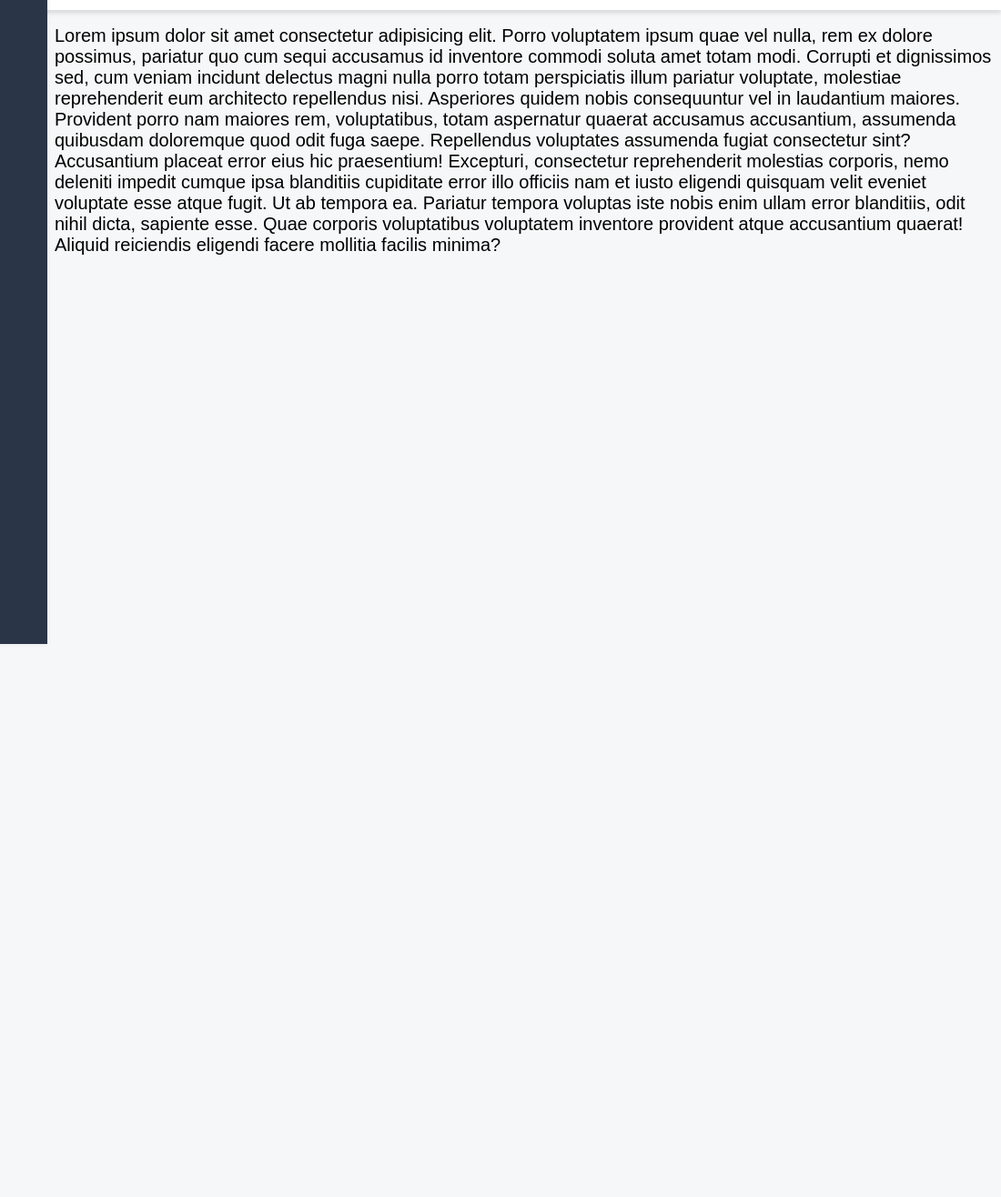
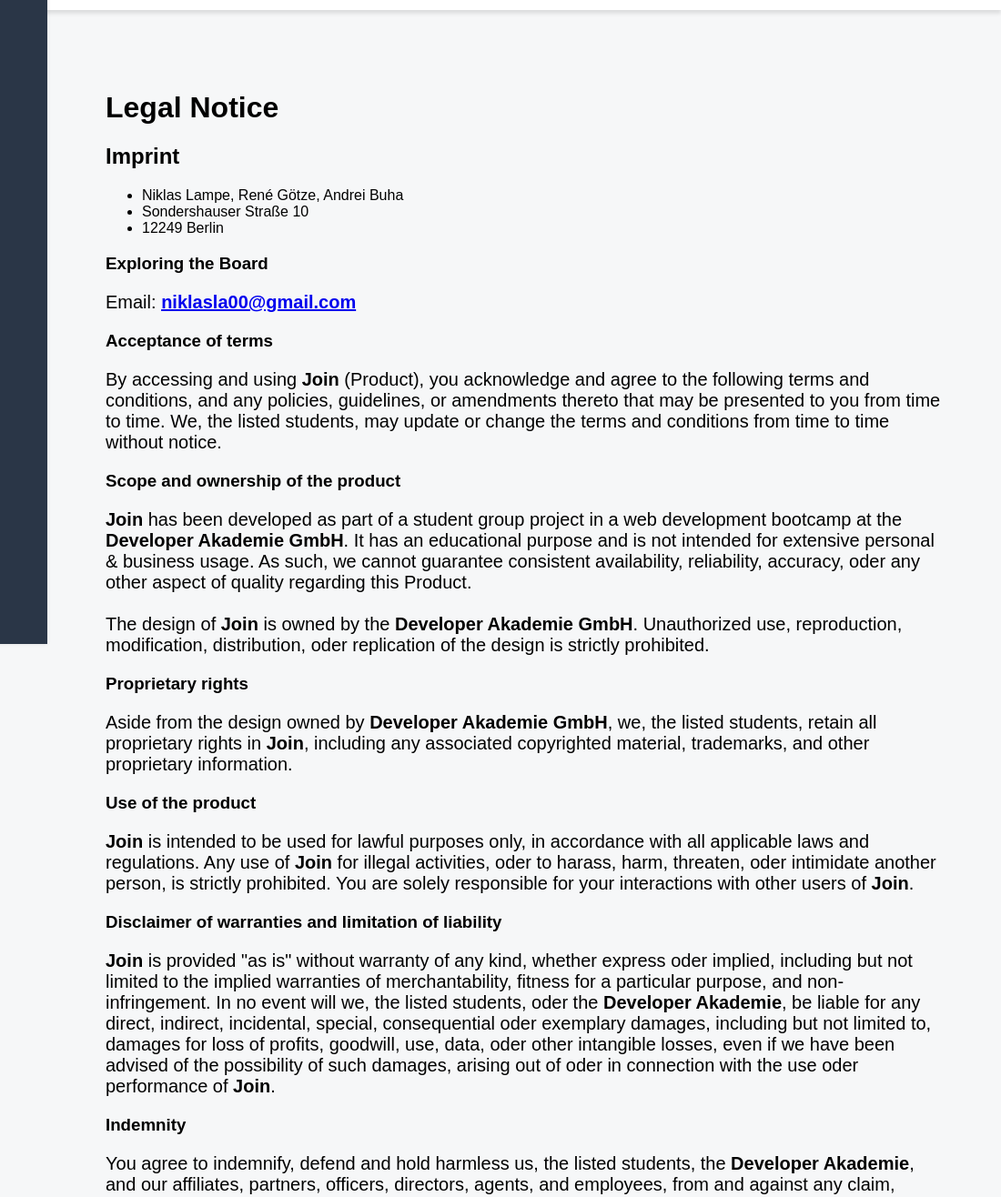
Before and after one commit to Andrei-Octavian-Buha/join, a plain HTML site: page legal.html in a window 1280 px wide. Shown: the part 92-1408 px from the top of the page at 91% size, 180-1280 px from the left. Before the commit the page ends 920 px from the top, so only its background shows below. Drawn offline with Linux system fonts and the light colour scheme.

Commit message:
Added Legal Notice

```diff
--- a/legal.html
+++ b/legal.html
@@ -10,13 +10,69 @@
 </head>
 <body onload="includeHTML()">
     <div class="" w3-include-html="./templates/header.html"></div>
-    <div class="content">
-        <p>Lorem ipsum dolor sit amet consectetur adipisicing elit. Porro voluptatem ipsum quae vel nulla, rem ex dolore possimus, pariatur quo cum sequi accusamus id inventore commodi soluta amet totam modi.
-            Corrupti et dignissimos sed, cum veniam incidunt delectus magni nulla porro totam perspiciatis illum pariatur voluptate, molestiae reprehenderit eum architecto repellendus nisi. Asperiores quidem nobis consequuntur vel in laudantium maiores.
-            Provident porro nam maiores rem, voluptatibus, totam aspernatur quaerat accusamus accusantium, assumenda quibusdam doloremque quod odit fuga saepe. Repellendus voluptates assumenda fugiat consectetur sint? Accusantium placeat error eius hic praesentium!
-            Excepturi, consectetur reprehenderit molestias corporis, nemo deleniti impedit cumque ipsa blanditiis cupiditate error illo officiis nam et iusto eligendi quisquam velit eveniet voluptate esse atque fugit. Ut ab tempora ea.
-            Pariatur tempora voluptas iste nobis enim ullam error blanditiis, odit nihil dicta, sapiente esse. Quae corporis voluptatibus voluptatem inventore provident atque accusantium quaerat! Aliquid reiciendis eligendi facere mollitia facilis minima?
-        </p>
+    <div class="legalNoticeMainDiv">
+        <div class="Headline">
+            <h1>Legal Notice</h1>
+        </div>
+
+        <div class="legalNoticeImprint">
+            <h2>Imprint</h2>
+        </div>
+
+        <div class="legalNoticeText">
+            <ul>
+                <li>Niklas Lampe, René Götze, Andrei Buha </li>
+                <li>Sondershauser Straße 10 </li>
+                <li>12249 Berlin</li>
+            </ul>
+
+            <h3>Exploring the Board</h3>
+            <p>Email: <a href="mailto:niklasla00@gmail.com" ><b>niklasla00@gmail.com</b></a></p>
+
+            <h3>Acceptance of terms</h3>
+            <p>By accessing and using <b>Join</b> (Product), you acknowledge and agree to the following terms and
+                conditions, and any policies, guidelines, or amendments thereto that may be presented to you from time to time.
+                We, the listed students, may update or change the terms and conditions from time to time without notice.
+            </p>
+
+            <h3>Scope and ownership of the product</h3>
+            <p><b>Join</b> has been developed as part of a student group project in a web development bootcamp at the <b>Developer Akademie GmbH</b>.
+                It has an educational purpose and is not intended for extensive personal &amp; business usage. As such, we cannot guarantee consistent
+                availability, reliability, accuracy, oder any other aspect of quality regarding this Product. <br>
+                <br>
+                The design of <b>Join</b> is owned by the <b>Developer Akademie GmbH</b>. Unauthorized use, reproduction, modification, distribution,
+                oder replication of the design is strictly prohibited.
+            </p>
+
+            <h3>Proprietary rights</h3>
+            <p>Aside from the design owned by <b>Developer Akademie GmbH</b>, we, the listed students, retain all proprietary rights in <b>Join</b>,
+                including any associated copyrighted material, trademarks, and other proprietary information.
+            </p>
+
+            <h3>Use of the product</h3>
+            <p><b>Join</b> is intended to be used for lawful purposes only, in accordance with all applicable laws and regulations.
+                Any use of <b>Join</b> for illegal activities, oder to harass, harm, threaten, oder intimidate another person, is strictly prohibited.
+                You are solely responsible for your interactions with other users of <b>Join</b>.
+            </p>
+
+            <h3>Disclaimer of warranties and limitation of liability</h3>
+            <p><b>Join</b> is provided "as is" without warranty of any kind, whether express oder implied, including but not limited to the implied
+                warranties of merchantability, fitness for a particular purpose, and non-infringement. In no event will we, the listed students, oder
+                the <b>Developer Akademie</b>, be liable for any direct, indirect, incidental, special, consequential oder exemplary damages,
+                including but not limited to, damages for loss of profits, goodwill, use, data, oder other intangible losses, even if we have been
+                advised of the possibility of such damages, arising out of oder in connection with the use oder performance of <b>Join</b>.
+            </p>
+
+            <h3>Indemnity</h3>
+            <p>You agree to indemnify, defend and hold harmless us, the listed students, the <b>Developer Akademie</b>, and our affiliates, partners,
+                officers, directors, agents, and employees, from and against any claim, demand, loss, damage, cost, oder liability (including reasonable
+                legal fees) arising out of oder relating to your use of <b>Join</b> and/or your breach of this Legal Notice. <br>
+                <br>
+                For any questions oder notices, please contact us at <a href="mailto:niklasla00@gmail.com" ><b>niklasla00@gmail.com</b></a>. <br>
+                <br>
+                Date: July 26, 2023
+            </p>
+        </div>
     </div>
 </body>
 </html>
--- a/style.css
+++ b/style.css
@@ -30,3 +30,10 @@
     margin-right: 64px;
     padding-bottom: 32px;
 }
+
+.legalNoticeMainDiv{
+    margin-top: 192px;
+    padding-left: 296px;
+    margin-right: 64px;
+    padding-bottom: 32px;
+}
```
